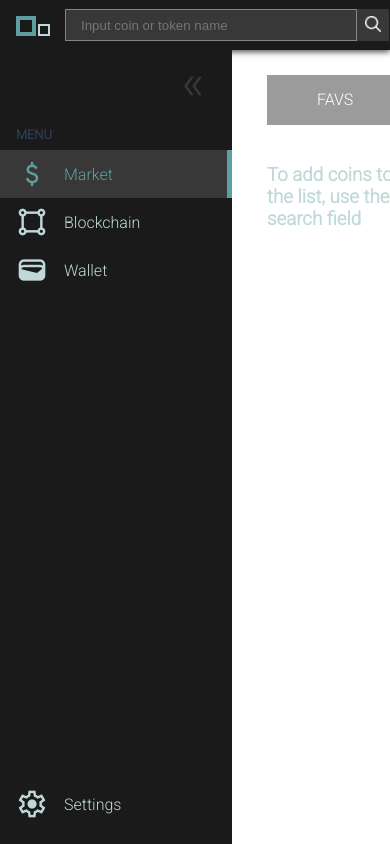
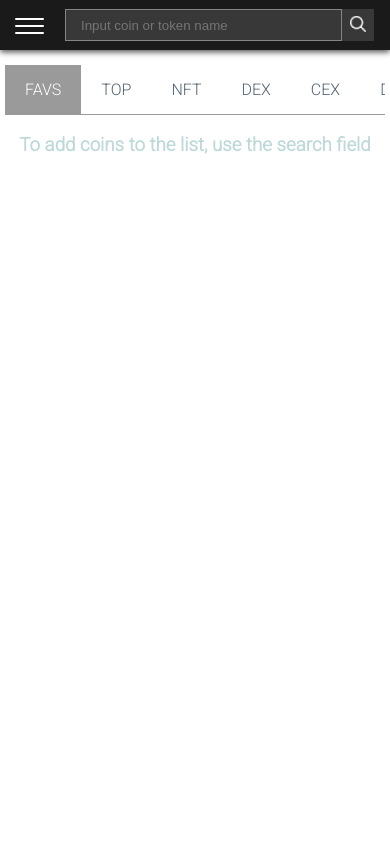
Before and after one commit to xeonull/vi-block-app, a Vue app: page /market in a window 390 px wide. Built offline with nearby package versions, Linux system fonts and the light colour scheme; what tsyringe would draw is missing.

Commit message:
add: MobileMenu component and adaptation for mobile devices

```diff
--- a/src/App.vue
+++ b/src/App.vue
@@ -1,7 +1,8 @@
 <template>
+  <VMobileMenu class="area__main__menu-mobile" />
   <VHeader @on-search="onSearch" />
   <div class="area__main">
-    <VSidebar />
+    <VSidebar class="area__main__menu-desktop" />
     <div class="area__content">
       <VToast ref="toast" />
       <router-view :searchText="inputBoxText" />
@@ -14,6 +15,7 @@ import { IMessage } from "./types/Service.interface";
 
 import VHeader from "@/components/VHeader.vue";
 import VSidebar from "@/components/VSidebar.vue";
+import VMobileMenu from "@/components/VMobileMenu.vue";
 import VToast from "./components/ui/VToast.vue";
 import { ref } from "@vue/reactivity";
 
@@ -116,12 +118,28 @@ a {
   right: 0;
   bottom: 0;
   left: 0;
+
+  &__menu-mobile {
+    display: none;
+    @media (max-width: 600px) {
+      display: flex;
+    }
+  }
+
+  &__menu-desktop {
+    @media (max-width: 600px) {
+      display: none;
+    }
+  }
 }
 
 .area__content {
   flex: 1;
   margin: 0;
   padding: 15px;
+  @media (max-width: 600px) {
+    padding: 5px;
+  }
 
   /* for fixed Header and Sidebar (2) */
   overflow: auto;
--- a/src/components/FoundCoinList.vue
+++ b/src/components/FoundCoinList.vue
@@ -76,6 +76,7 @@ onUnmounted(() => {
   display: flex;
   position: absolute;
   background: transparent;
+  margin-right: $header_margin_right_left;
   margin-top: $search_box_height;
   opacity: 95%;
   max-width: $search_box_width;
--- a/src/components/UserCoinList.vue
+++ b/src/components/UserCoinList.vue
@@ -1,13 +1,14 @@
 <template>
-  <div class="coin__list">
-    <VNav class="nav" :activeLink="activeNavLink" :links="arrayNavLink" @update:selectedLink="updateActiveNavLink" />
+  <div class="market__content">
+    <VNav class="market__content__nav" :activeLink="activeNavLink" :links="arrayNavLink" @update:selectedLink="updateActiveNavLink" />
     <div v-if="coins.length > 0">
-      <div class="tool">
-        <div class="tool__btn"><v-button @click="updateMarketData">Update</v-button></div>
-        <div class="tool__btn" v-if="isEditable">
+      <div class="market__content__tool">
+        <div class="market__content__tool__btn"><v-button @click="updateMarketData">Update</v-button></div>
+        <div class="market__content__tool__btn" v-if="isEditable">
           <v-button @click="removeCoinFromTable(seletedCoin)" :isDisabled="!seletedCoin">Remove</v-button>
         </div>
       </div>
+      <div class="market__content__tab">
         <table id="coins">
           <tr :onclick="onClickLink">
             <th class="header__img"></th>
@@ -26,6 +27,7 @@
             <td><span v-currencyformat="{ value: coin.market_cap, currency }" /></td>
           </tr>
         </table>
+      </div>
     </div>
     <div v-else class="div__empty">
       <h3>To add coins to the list, use the search field</h3>
@@ -84,21 +86,37 @@ const onClickLink = (e: Event) => {
 </script>
 
 <style lang="scss" scoped>
-.coin__list {
+.market__content {
   display: flex;
   flex-direction: column;
   margin: 0 20px;
   width: 100%;
+  @media (max-width: 600px) {
+    margin: 0;
   }
-.nav {
-  margin: 10px 0px 20px 0px;
+
+  &__nav {
+    margin: 10px 0px 0px 0px;
   }
-.tool {
+
+  &__tool {
     display: flex;
     flex-direction: row;
+
+    &__btn {
+      margin: 20px 8px 8px 2px;
+      & button {
+        height: 28px;
       }
-.tool__btn {
-  margin: 10px 8px 10px 2px;
+    }
+  }
+
+  &__tab {
+    overflow-x: auto;
+    &::-webkit-scrollbar {
+      display: none;
+    }
+  }
 }
 #coins {
   border-collapse: collapse;
--- a/src/components/VHeader.vue
+++ b/src/components/VHeader.vue
@@ -8,6 +8,7 @@
       <v-input v-model="input_text" class="input__search" type="text" @keyup.enter="onSearch" :placeholder="inputPlaceholder" :disabled="!inputPlaceholder" />
       <v-button @click="onSearch" :isBorder="false" class="btn__search"><img src="../assets/lens-glass-16.png" /></v-button>
     </div>
+    <div class="header__right"></div>
   </div>
 </template>
 
@@ -38,6 +39,9 @@ const onSearch = (): void => {
   height: 50px;
   display: flex;
   // z-index: 11;
+  &__right {
+    min-width: $header_margin_right_left;
+  }
 }
 
 .search {
@@ -69,9 +73,12 @@ const onSearch = (): void => {
 
 .logo {
   // border: 1px solid deeppink;
-  margin: 15px;
+  margin: 15px $header_margin_right_left;
   background: none;
   display: flex;
+  @media (max-width: 600px) {
+    visibility: hidden;
+  }
 }
 
 .square__left {
--- /dev/null
+++ b/src/components/VMobileMenu.vue
@@ -0,0 +1,155 @@
+<template>
+  <nav role="navigation">
+    <div id="menuToggle">
+      <input type="checkbox" ref="checkbox_toggle" />
+      <span class="span_icon"></span>
+      <span class="span_icon"></span>
+      <span class="span_icon"></span>
+      <ul id="menu" @click="menuClick">
+        <li v-for="menuItem in arraySideMenu" :key="menuItem.id">
+          <router-link :to="menuItem.link" class="button">
+            <span class="material-symbols-outlined" :title="menuItem.title"> {{ menuItem.mt_icon }}</span>
+            <span class="text">{{ menuItem.title }}</span>
+          </router-link>
+        </li>
+        <li class="inter-space"></li>
+        <li v-for="menuItem in arrayBottomSideMenu" :key="menuItem.id">
+          <router-link :to="menuItem.link" class="button">
+            <span class="material-symbols-outlined" :title="menuItem.title"> {{ menuItem.mt_icon }}</span>
+            <span class="text">{{ menuItem.title }}</span>
+          </router-link>
+        </li>
+      </ul>
+    </div>
+  </nav>
+</template>
+
+<script lang="ts" setup>
+import { Ref, ref } from "vue";
+
+import { useSideMenu } from "@/hooks/useSideMenu";
+
+const { arraySideMenu, arrayBottomSideMenu } = useSideMenu();
+
+const checkbox_toggle: Ref<HTMLInputElement | undefined> = ref();
+
+const menuClick = (e: Event) => {
+  // Сворачиваем меню, если пользователь выбрал один из пунктов
+  if (e.target instanceof HTMLSpanElement && checkbox_toggle.value && "checked" in checkbox_toggle.value) checkbox_toggle.value.checked = false;
+};
+</script>
+
+<style lang="scss" scoped>
+a {
+  text-decoration: none;
+  opacity: 1;
+  font-size: 1.5em;
+  font-weight: 400;
+  transition: 200ms;
+}
+a:hover {
+  opacity: 0.5;
+}
+ul {
+  padding: 0;
+  list-style-type: none;
+}
+nav {
+  height: 65px;
+  z-index: 15;
+  width: 65px;
+  position: absolute;
+  margin: 0;
+}
+
+#menuToggle {
+  display: flex;
+  flex-direction: column;
+  position: relative;
+  top: 18px;
+  left: $header_margin_right_left;
+  z-index: 1;
+  -webkit-user-select: none;
+  user-select: none;
+}
+
+#menuToggle input {
+  display: flex;
+  width: 40px;
+  height: 32px;
+  position: absolute;
+  cursor: pointer;
+  opacity: 0;
+  z-index: 2;
+  -webkit-tap-highlight-color: transparent; // Убирает выделение инпута при нажатии на мобильном устройстве
+}
+
+#menuToggle .span_icon {
+  display: flex;
+  width: 29px;
+  height: 2px;
+  margin-bottom: 5px;
+  position: relative;
+  background: $color_background;
+  border-radius: 3px;
+  z-index: 1;
+  transform-origin: 5px 0px;
+  transition: transform 0.5s cubic-bezier(0.77, 0.2, 0.05, 1), background 0.5s cubic-bezier(0.77, 0.2, 0.05, 1), opacity 0.55s ease;
+}
+
+#menuToggle .span_icon:first-child {
+  transform-origin: 0% 0%;
+}
+
+#menuToggle .span_icon:nth-last-child(2) {
+  transform-origin: 0% 100%;
+}
+
+#menuToggle input:checked ~ .span_icon {
+  opacity: 1;
+  transform: rotate(45deg) translate(-3px, -1px);
+  background: var(--color-text);
+}
+#menuToggle input:checked ~ .span_icon:nth-last-child(3) {
+  opacity: 0;
+  transform: rotate(0deg) scale(0.2, 0.2);
+}
+
+#menuToggle input:checked ~ .span_icon:nth-last-child(2) {
+  transform: rotate(-45deg) translate(0, -1px);
+}
+
+#menu {
+  position: fixed;
+  right: 0px;
+  left: 0px;
+  margin: -50px 0 0 -50px;
+  padding: 50px;
+  padding-top: 125px;
+  background-color: var(--color-background);
+  -webkit-font-smoothing: antialiased;
+  transform-origin: 0% 0%;
+  transform: translate(-100%, 0);
+  transition: transform 0.5s cubic-bezier(0.77, 0.2, 0.05, 1);
+  top: 30px;
+  bottom: 0;
+}
+
+.material-symbols-outlined {
+  margin-right: 1rem;
+  font-size: 2rem;
+  vertical-align: top;
+}
+
+#menu li {
+  padding: 10px;
+  transition-delay: 2s;
+}
+
+#menuToggle input:checked ~ ul {
+  transform: none;
+}
+.inter-space {
+  flex: 1 1 0%;
+}
+</style>
--- a/src/components/VSidebar.vue
+++ b/src/components/VSidebar.vue
@@ -7,25 +7,17 @@
       </button>
     </div>
     <h3>MENU</h3>
-    <div class="menu">
-      <router-link to="/market" class="button">
-        <span class="material-symbols-outlined" title="Market"> attach_money </span>
-        <span class="text">Market</span>
-      </router-link>
-      <router-link to="/block" class="button">
-        <span class="material-symbols-outlined" title="Blockchain"> activity_zone </span>
-        <span class="text">Blockchain</span>
-      </router-link>
-      <router-link to="/wallet" class="button">
-        <span class="material-symbols-outlined" title="Wallet"> wallet </span>
-        <span class="text">Wallet</span>
+    <div class="menu" v-for="menuItem in arraySideMenu" :key="menuItem.id">
+      <router-link :to="menuItem.link" class="button">
+        <span class="material-symbols-outlined" :title="menuItem.title"> {{ menuItem.mt_icon }}</span>
+        <span class="text">{{ menuItem.title }}</span>
       </router-link>
     </div>
     <div class="inter-space"></div>
-    <div class="menu">
-      <router-link to="/settings" class="button">
-        <span class="material-symbols-outlined" title="Settings"> settings </span>
-        <span class="text">Settings</span>
+    <div class="menu" v-for="menuItem in arrayBottomSideMenu" :key="menuItem.id">
+      <router-link :to="menuItem.link" class="button">
+        <span class="material-symbols-outlined" :title="menuItem.title"> {{ menuItem.mt_icon }}</span>
+        <span class="text">{{ menuItem.title }}</span>
       </router-link>
     </div>
   </aside>
@@ -33,6 +25,9 @@
 
 <script lang="ts" setup>
 import { ref } from "vue";
+import { useSideMenu } from "@/hooks/useSideMenu";
+
+const { arraySideMenu, arrayBottomSideMenu } = useSideMenu();
 
 const is_expanded = ref(localStorage.getItem("is_expanded") !== "false");
 
--- a/src/components/ui/VNav.vue
+++ b/src/components/ui/VNav.vue
@@ -37,11 +37,15 @@ export default defineComponent({
 });
 </script>
 
-<style scoped lang="scss">
+<style lang="scss" scoped>
 .nav {
   margin: 0;
   z-index: 10;
   opacity: 82%;
+  overflow-x: auto;
+  &::-webkit-scrollbar {
+    display: none;
+  }
 }
 .nav ul {
   display: flex;
@@ -52,11 +56,14 @@ export default defineComponent({
 }
 .nav ul li a {
   display: flex;
-  padding: 15px 50px 15px 50px;
+  padding: 15px 40px;
   color: var(--color-text);
   text-decoration: none;
   text-transform: uppercase;
   border-bottom: 1px solid $color_background_secondary_light;
+  @media (max-width: 600px) {
+    padding: 15px 20px;
+  }
 }
 .nav ul li a.active {
   background: $color_background_secondary_light;
--- a/src/hooks/useMarket.ts
+++ b/src/hooks/useMarket.ts
@@ -13,7 +13,7 @@ categories.set("cex", "centralized-exchange-token-cex");
 categories.set("defi", "decentralized-finance-defi");
 categories.set("fan", "fan-token");
 categories.set("gaming", "gaming");
-const arrayNavLink = [...categories.keys()];
+const arrayNavLink: string[] = [...categories.keys()];
 const activeNavLink = ref(arrayNavLink[0]);
 const isEditable = ref(true);
 
--- /dev/null
+++ b/src/hooks/useSideMenu.ts
@@ -0,0 +1,10 @@
+const arraySideMenu = [
+  { id: "m001", title: "Market", link: "/market", mt_icon: "attach_money" },
+  { id: "m002", title: "Blockchain", link: "/block", mt_icon: "activity_zone" },
+  { id: "m003", title: "Wallet", link: "/wallet", mt_icon: "wallet" },
+];
+const arrayBottomSideMenu = [{ id: "s001", title: "Settings", link: "/settings", mt_icon: "settings" }];
+
+export function useSideMenu() {
+  return { arraySideMenu, arrayBottomSideMenu };
+}
--- a/src/scss/_variables.scss
+++ b/src/scss/_variables.scss
@@ -23,3 +23,4 @@ $search_box_height: 2*($input_box_vpadding + $input_box_border_size) + $input_bo
 $search_box_width: 620px;
 $search_box_button_width: 32px;
 $search_box_input_width: $search_box_width - $search_box_button_width;
+$header_margin_right_left: 15px;
```
Also changed, not shown: src/components/ui/VSelect.vue (+17 -16 lines). Lines whose indentation alone changed are shown as unchanged.
